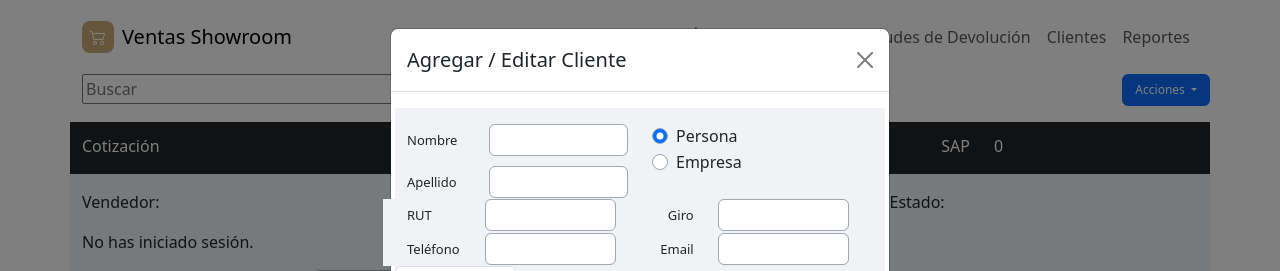
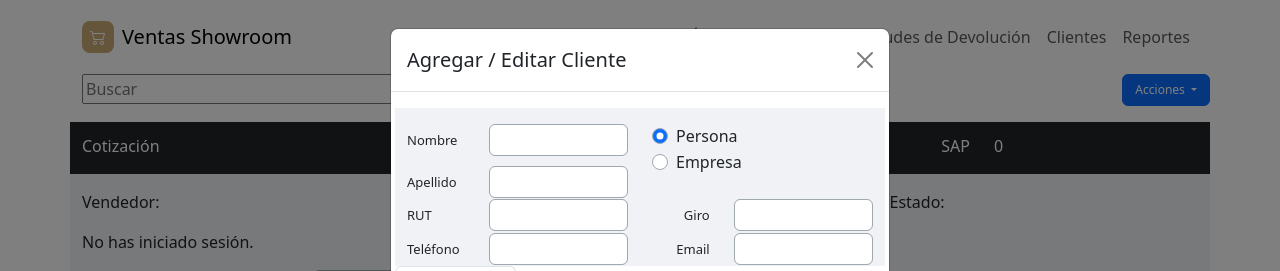
Before and after one commit to wherrerals/AplicacionVentas, a Django app: template showromVentasApp/templates/showromVentasApp/cotizacion.html in a window 1280 px wide, after a click that opens the changed part. Shown: the top 271 px of the page. Run offline with Django 4.2, Linux system fonts and the light colour scheme; the template is opened without the code that fills it, so the values that code supplies are empty; some libraries are stand-ins or nearby versions.

Commit message:
solucionando errores

```diff
--- a/showromVentasApp/templates/showromVentasApp/cotizacion.html
+++ b/showromVentasApp/templates/showromVentasApp/cotizacion.html
@@ -102,6 +102,7 @@
                 <div class="modal fade" role="dialog" tabindex="-1" id="clienteModal"
                   aria-labelledby="exampleModalLabel" aria-hidden="true">
                   <div class="modal-dialog" role="document">
+
 <div class="modal-content">
   <div class="modal-header">
     <h1 class="fs-5 modal-title" id="exampleModalLabel-4">Agregar / Editar Cliente </h1>
@@ -127,9 +128,9 @@
           </div>
         </div>
 
-        <div class="row mt-2" id="apellidorow">
+        <div class="row mt-2">
           <div class="col-sm-4">
-            <label id="apellidoLabel" class="col-form-label" style="font-size: 13px;">Apellido</label>
+            <label class="col-form-label" style="font-size: 13px;">Apellido</label>
           </div>
           <div class="col-sm-8">
             <input class="form-control" type="text" name="apellidoSN" id="apellidoSN" value="{{ apellido }}" style="border-color: rgb(159,168,175); font-size: 12px;">
@@ -151,7 +152,7 @@
           <label class="form-check-label" for="formCheck-6">Empresa</label>
         </div>
       </div>
-
+    </div>
 
     <!-- Parte inferior: RUT, Giro, Teléfono y Email -->
     <div class="row" style="background: #f0f2f5;">
```
